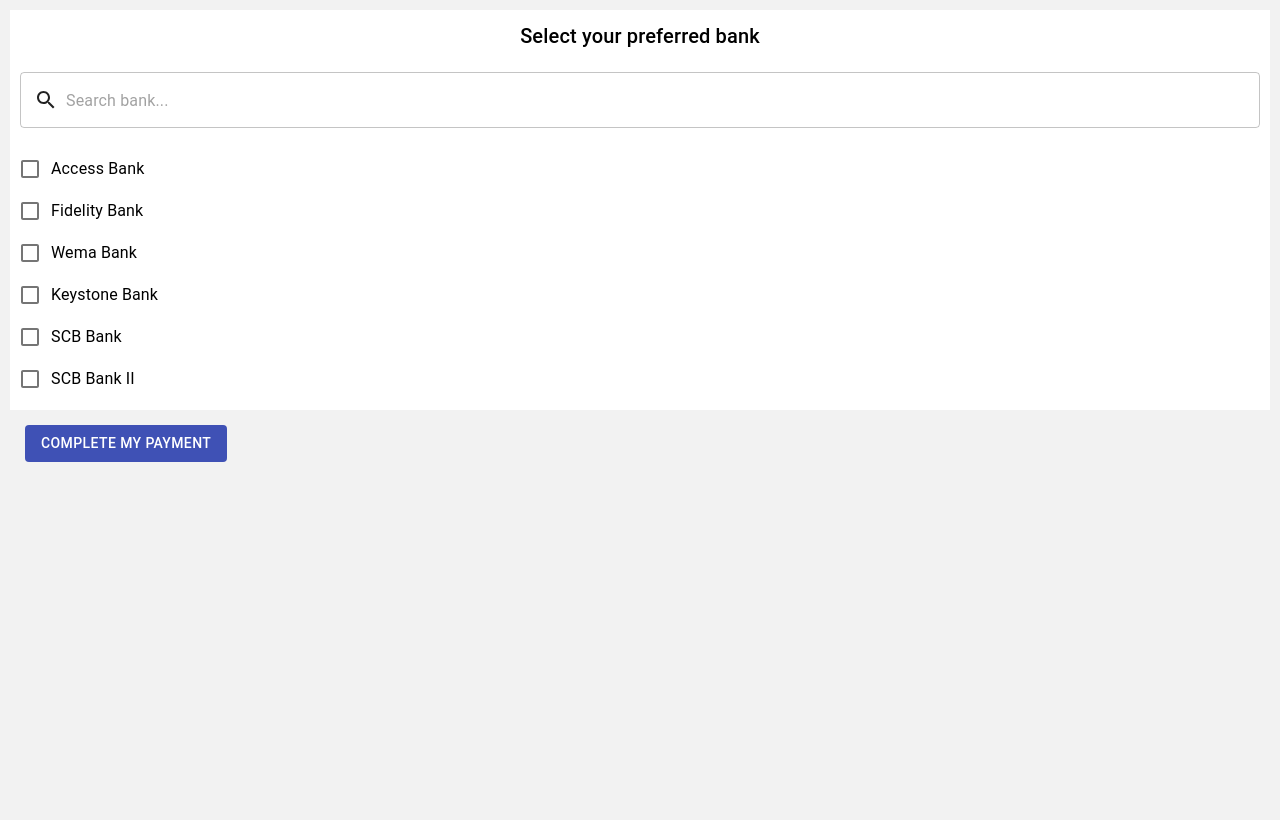
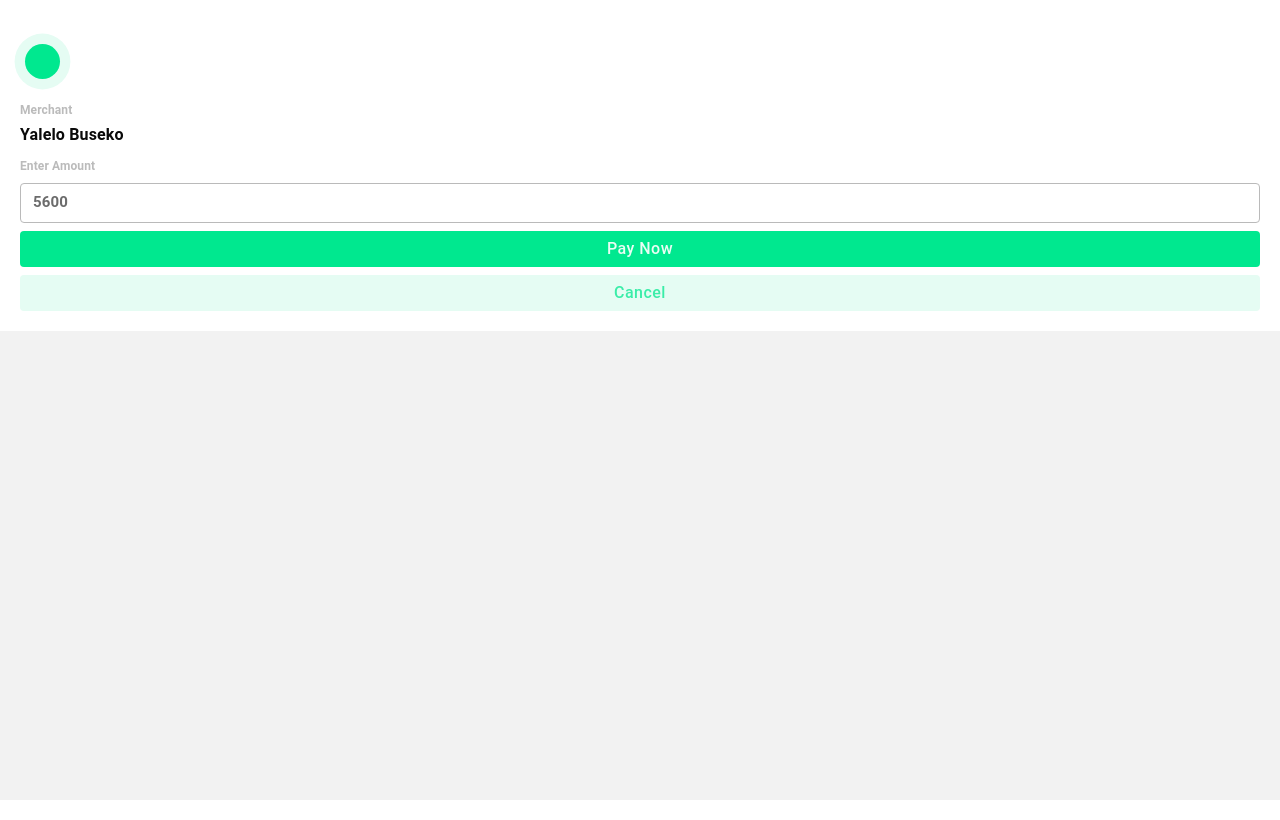
Before and after one commit to CMohamed/mobile-view, a React (Create React App) app: page /banks in a window 1280 px wide. Built offline with nearby package versions, Linux system fonts and the light colour scheme.

Commit message:
finalize 2 components

```diff
--- a/src/App.js
+++ b/src/App.js
@@ -1,11 +1,12 @@
 import './App.css';
 import {BankSelector} from "./pages/BankSelector/BankSelector";
 import {AppContainer} from "./App.style";
+import PayComp from "./components/Pay/PayComp";
 
 function App() {
   return (
     <AppContainer>
-        <BankSelector />
+        <PayComp />
     </AppContainer>
 
   );
--- a/src/components/Button/ButtonComp.jsx
+++ b/src/components/Button/ButtonComp.jsx
@@ -1,18 +1,51 @@
 import React from "react";
 import Button from '@material-ui/core/Button';
 import {ButtonCompContainer} from "./ButtonComp.style";
+import {withStyles} from "@material-ui/core/styles";
+
+const CostumeButton = (props) => {
+    const { backgroundColor, color, children, ...rest } = props;
+    const Tmp = withStyles({
+        root: {
+            boxShadow: "none",
+            textTransform: "none",
+            fontSize: 16,
+            lineHeight: 1.5,
+            width: '100%',
+            color: color,
+            backgroundColor: backgroundColor,
+            "&:hover": {
+                boxShadow: "none",
+                backgroundColor: backgroundColor
+            },
+            "&:active": {
+                boxShadow: "none",
+                backgroundColor: backgroundColor,
+            },
+            "&:focus": {
+                boxShadow: "0 0 0 0.2rem rgba(79,238,176,.5)"
+            }
+        }
+    })(Button);
+
+    return <Tmp {...rest}> {children} </Tmp>
+}
 
 export const ButtonComp = ({label, onClick, color, backgroundColor}) => {
+
+
+
     return (
         <ButtonCompContainer>
-            <Button
+            <CostumeButton
+                color={color}
+                backgroundColor={backgroundColor}
                 variant="contained"
-                color="primary"
                 disableElevation
                 onClick={onClick}
             >
                 {label}
-            </Button>
+            </CostumeButton>
         </ButtonCompContainer>
     )
 }
--- a/src/components/Pay/PayComp.jsx
+++ b/src/components/Pay/PayComp.jsx
@@ -1,7 +1,7 @@
 import React from 'react';
 
 import TextField from '@material-ui/core/TextField';
-import { makeStyles, withStyles, fade } from '@material-ui/core/styles';
+import {makeStyles, withStyles, fade} from '@material-ui/core/styles';
 import InputBase from "@material-ui/core/InputBase";
 import InputLabel from "@material-ui/core/InputLabel";
 import FormControl from "@material-ui/core/FormControl";
@@ -22,6 +22,7 @@
             width: '100%'
         },
         '& .container': {
+            backgroundColor: 'white',
             padding: '20px'
         },
         '& .cercle': {
@@ -87,7 +88,7 @@
 }))(InputBase);
 
 const PayButton = (props) => {
-    const { backgroundColor, textColor, children, ...rest } = props;
+    const {backgroundColor, textColor, children, ...rest} = props;
 
     const Tmp = withStyles({
         root: {
@@ -121,20 +122,20 @@
 
     return (
         <form className={classes.root} noValidate autoComplete="off">
-        {/* <div className={classes.root}> */}
+            {/* <div className={classes.root}> */}
             <div className="container">
-                <div className="cercle"> </div>
+                <div className="cercle"></div>
                 <TextField
                     id="merchant"
                     label="Merchant"
                     defaultValue="Yalelo Buseko"
-                    InputProps={{ classes, readOnly: true }}
+                    InputProps={{classes, readOnly: true}}
                 />
                 <FormControl>
                     <InputLabel shrink htmlFor="pay-input">
                         Enter Amount
                     </InputLabel>
-                    <PayInput defaultValue="5600" id="pay-input" />
+                    <PayInput defaultValue="5600" id="pay-input"/>
                 </FormControl>
                 <PayButton
                     variant="contained"
@@ -159,7 +160,7 @@
                     cancel
                 </PayButton>
             </div>
-        {/* </div> */}
+            {/* </div> */}
         </form>
     )
 }
--- a/src/pages/BankSelector/BankSelector.jsx
+++ b/src/pages/BankSelector/BankSelector.jsx
@@ -12,8 +12,12 @@
     const [banks, setBanks] = useState(BANKS);
     const [selectedBank, setSelectedBank] = useState(null);
     const handleSelectChange = (bankId) => {
-        const selectedBank = banks.find(bank => bank.id === bankId);
-        setSelectedBank(selectedBank);
+        const checkedBank = banks.find(bank => bank.id === bankId);
+        if (selectedBank && selectedBank.id === bankId) {
+            setSelectedBank(null);
+        } else {
+            setSelectedBank(checkedBank);
+        }
     }
     const completePayment = (event) => {
         console.log(event);
```
